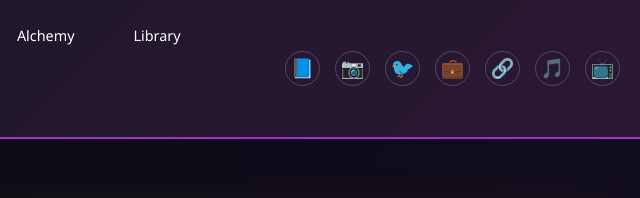
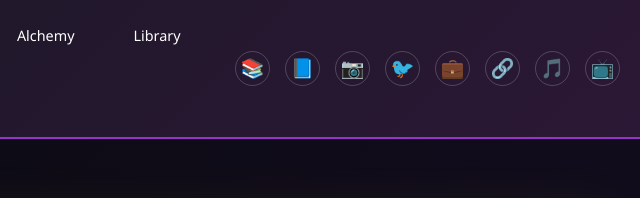
Before and after one commit to marganarok/Digital-Alchemy, a plain HTML site: page index.html in a window 1280 px wide. Shown: the top 198 px of the page, 640-1280 px from the left. Drawn offline with Linux system fonts and the light colour scheme.

Commit message:
📚 Add Amazon book link to header navigation - NEW RELEASE  today!

```diff
--- a/index.html
+++ b/index.html
@@ -1409,6 +1409,7 @@
             </nav>
 
             <div class="header-social">
+                <a href="https://www.amazon.com/dp/B0FTYDZZ5X" target="_blank" rel="noopener" class="header-social-link" title="My Book on Amazon - $9">📚</a>
                 <a href="https://www.facebook.com/profile.php?id=61578595622796" target="_blank" rel="noopener" class="header-social-link" title="Facebook">📘</a>
                 <a href="https://www.instagram.com/alchemistsx0/" target="_blank" rel="noopener" class="header-social-link" title="Instagram">📷</a>
                 <a href="https://x.com/Philipp36533206" target="_blank" rel="noopener" class="header-social-link" title="X (Twitter)">🐦</a>
```
